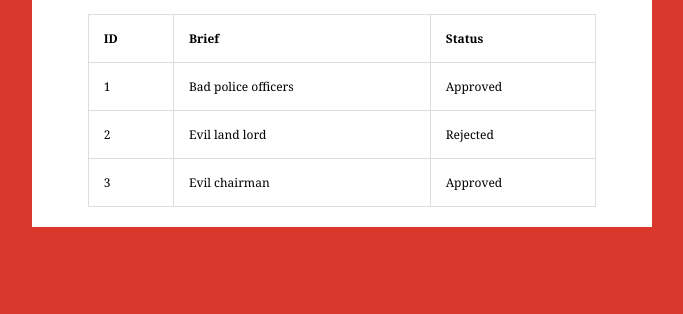
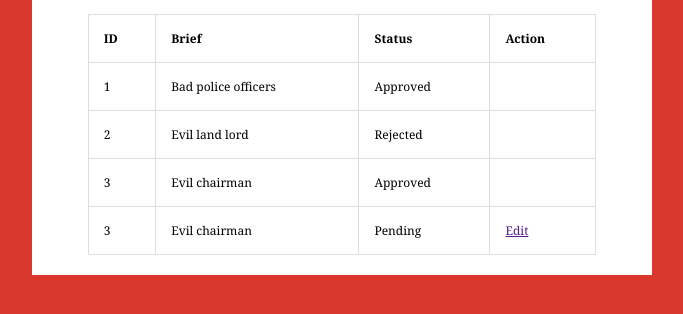
Before and after one commit to temi724/iREPORTER_application, a plain HTML site: page views/request.html in a window 1280 px wide. Shown: the part 110-424 px from the top of the page, without its empty margins (138-821 px from the left). Drawn offline with Linux system fonts and the light colour scheme.

Commit message:
This is to improve on my branch

```diff
--- a/views/request.html
+++ b/views/request.html
@@ -42,21 +42,31 @@
                                     <th>ID</th>
                                     <th>Brief</th>
                                     <th>Status</th>
+                                    <th>Action</th>
                                 </tr>
                                 <tr>
                                     <td>1</td>
                                     <td>Bad police officers</td>
                                     <td>Approved</td>
+                                    <td></td>
                                 </tr>
                                 <tr>
                                     <td>2</td>
                                     <td>Evil land lord</td>
                                     <td>Rejected</td>
+                                    <td></td>
                                 </tr>
                                 <tr>
                                     <td>3</td>
                                     <td>Evil chairman</td>
                                     <td>Approved</td>
+                                    <td></td>
+                                </tr>
+                                <tr>
+                                    <td>3</td>
+                                    <td>Evil chairman</td>
+                                    <td>Pending</td>
+                                    <td><a href="">Edit</a></td>
                                 </tr>
 
                             </table>
```
